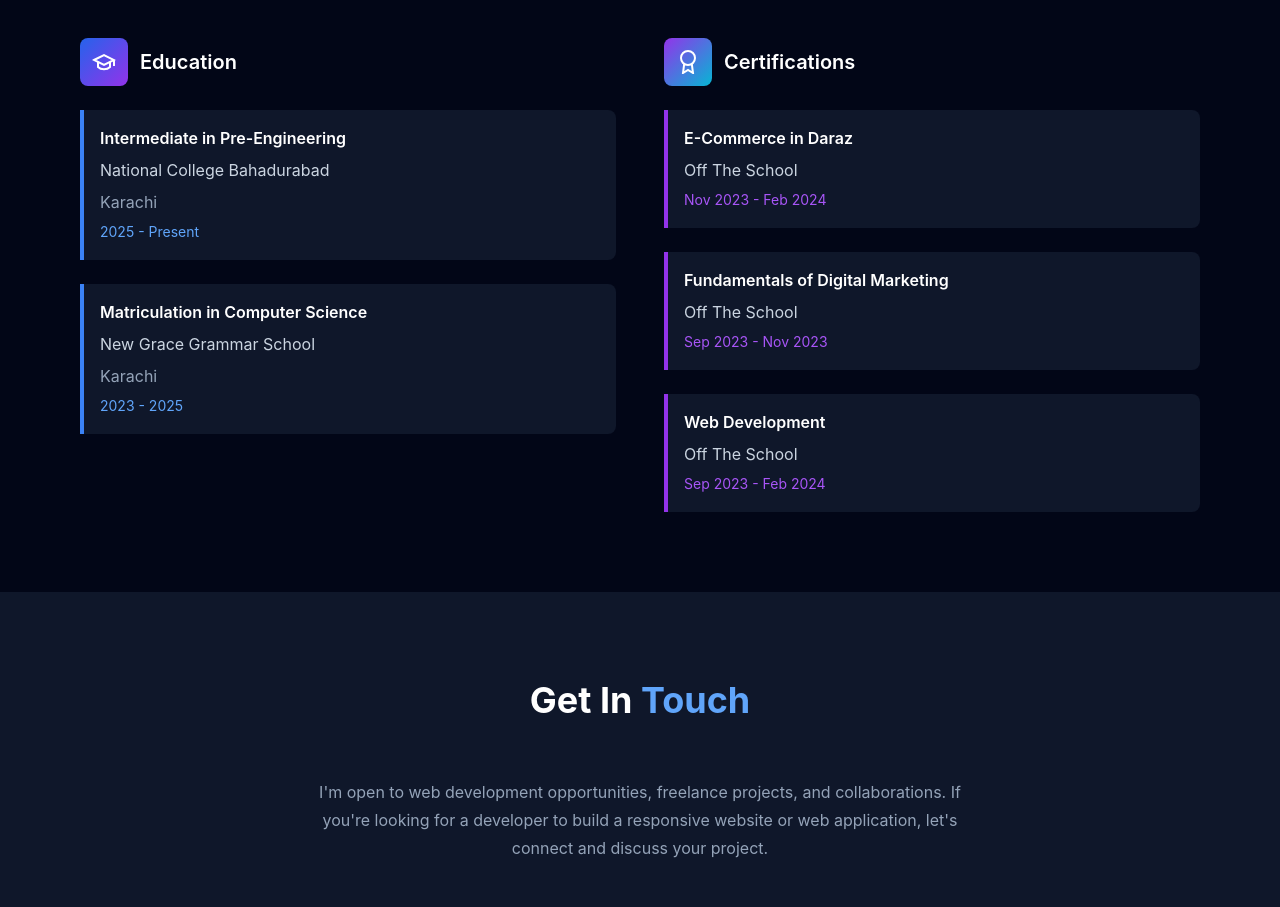
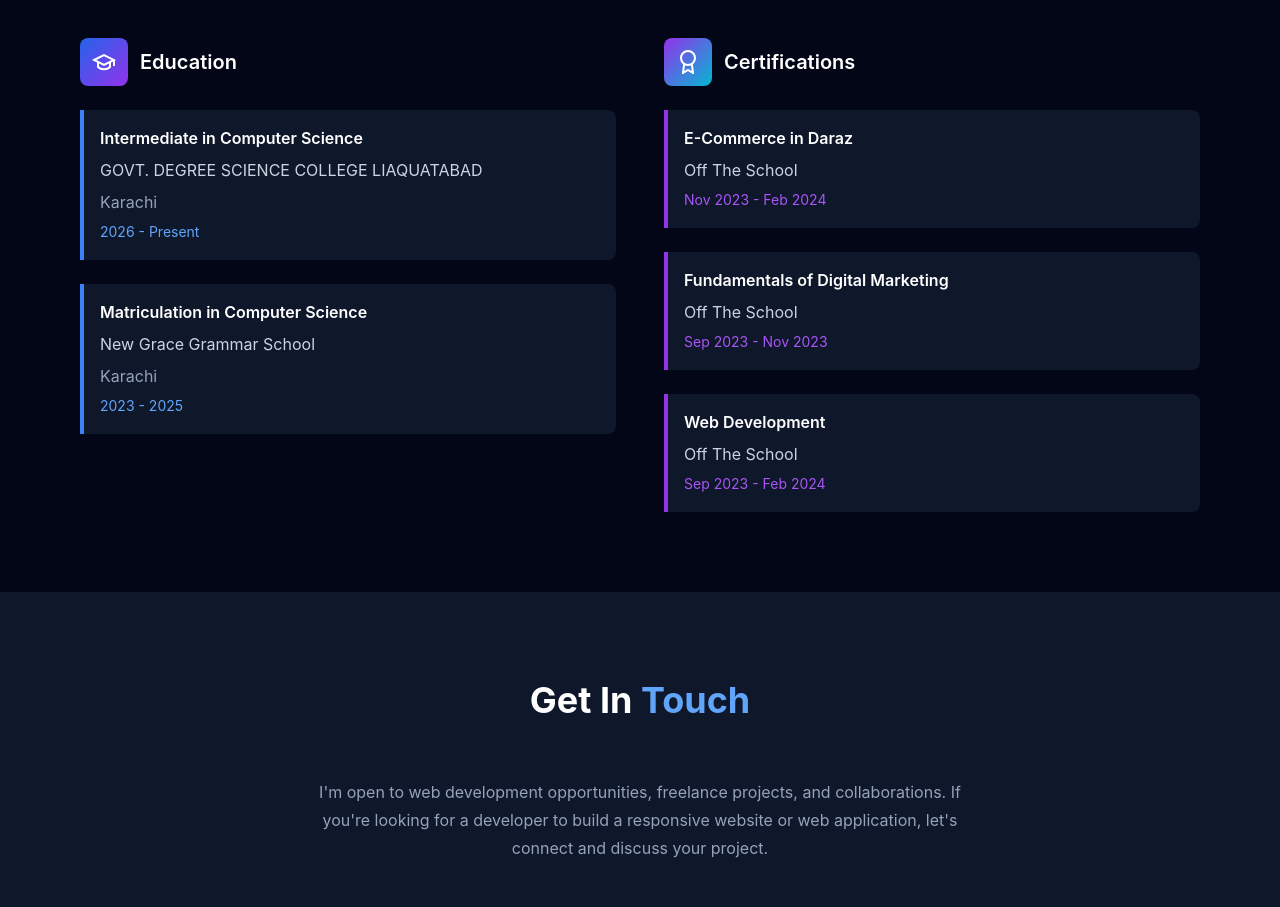
Before and after one commit to ajunaidali/portfolio, a plain HTML site: page index.html in a window 1280 px wide. Shown: the part 4160-5067 px from the top of the page. Drawn offline with Linux system fonts and the light colour scheme.

Commit message:
update inter education

```diff
--- a/index.html
+++ b/index.html
@@ -451,10 +451,10 @@
 
                         <div class="education-list">
                             <div class="education-item border-blue">
-                                <div class="education-degree">Intermediate in Pre-Engineering</div>
-                                <p class="education-institution">National College Bahadurabad</p>
+                                <div class="education-degree">Intermediate in Computer Science</div>
+                                <p class="education-institution">GOVT. DEGREE SCIENCE COLLEGE LIAQUATABAD</p>
                                 <p class="education-location">Karachi</p>
-                                <p class="education-period period-blue">2025 - Present</p>
+                                <p class="education-period period-blue">2026 - Present</p>
                             </div>
 
                             <div class="education-item border-blue">
```
